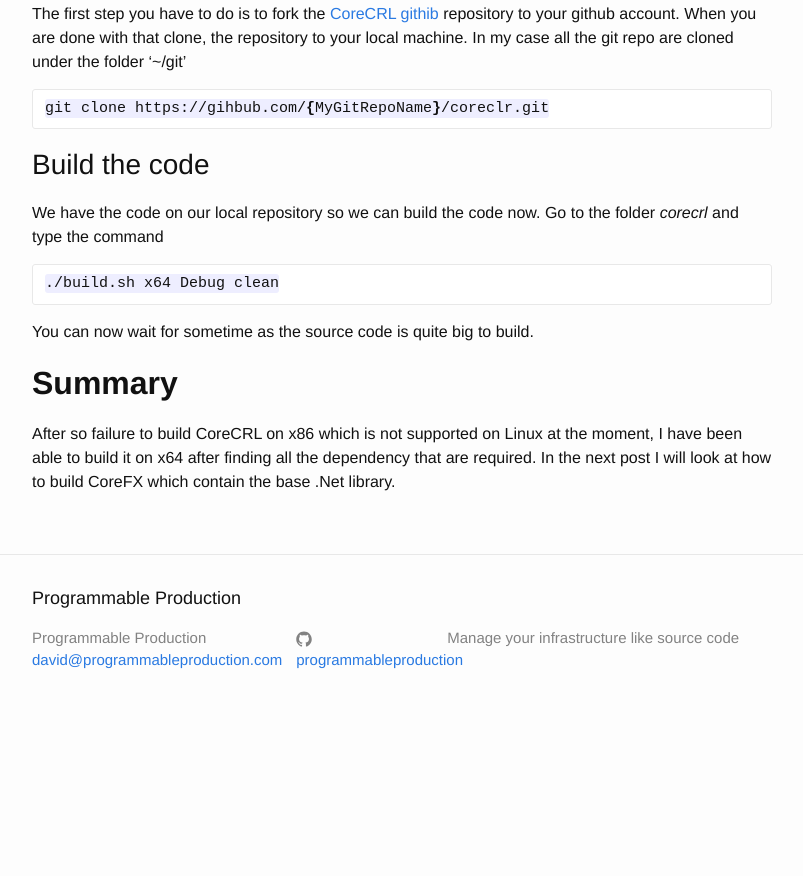
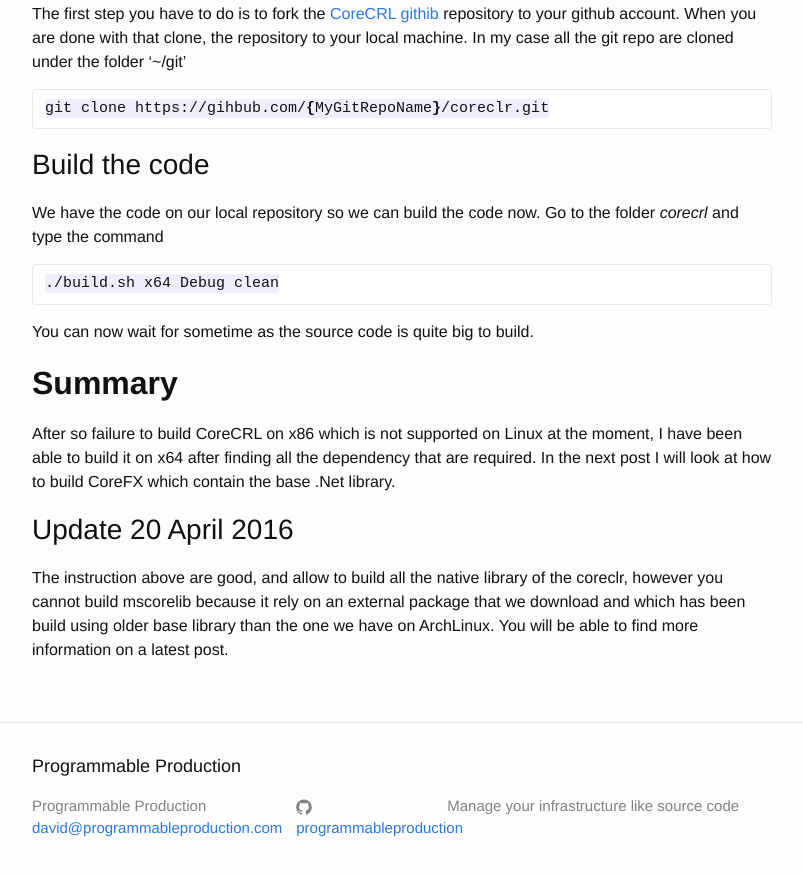
Before and after one commit to programmableproduction/programmableproduction.github.io, a Jekyll site: the page built from _posts/2016-04-08-Building-CoreClr-On-ArchLinux.md, in a window 1280 px wide and 900 px high, scrolled down 1079 px. Shown: the top 876 px of the window, without its empty margins (238-1041 px from the left). Built offline with Jekyll 4.4.1, drawn with Linux system fonts in a browser that asks for light colours; comment, search, counter and statistics services are not loaded; before the commit the page ends 1811 px from its top, so only the background shows below that.

Commit message:
Add update section about mscorelib build failure

```diff
--- a/_posts/2016-04-08-Building-CoreClr-On-ArchLinux.md
+++ b/_posts/2016-04-08-Building-CoreClr-On-ArchLinux.md
@@ -51,3 +51,7 @@ You can now wait for sometime as the source code is quite big to build.
 
 # Summary
 After so failure to build CoreCRL on x86 which is not supported on Linux at the moment, I have been able to build it on x64 after finding all the dependency that are required. In the next post I will look at how to build CoreFX which contain the base .Net library.
+
+## Update 20 April 2016
+The instruction above are good, and allow to build all the native library of the coreclr, however you cannot build mscorelib because it rely on an external package that we download and which has been build using older base library than the one we have on ArchLinux.
+You will be able to find more information on a latest post.
```
